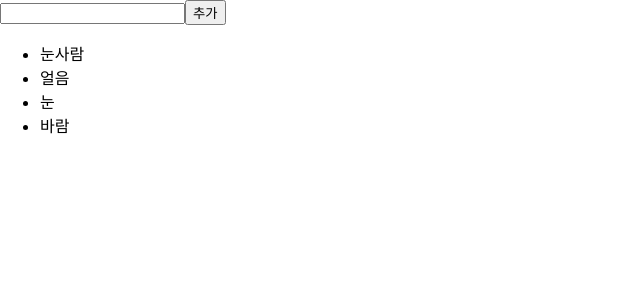
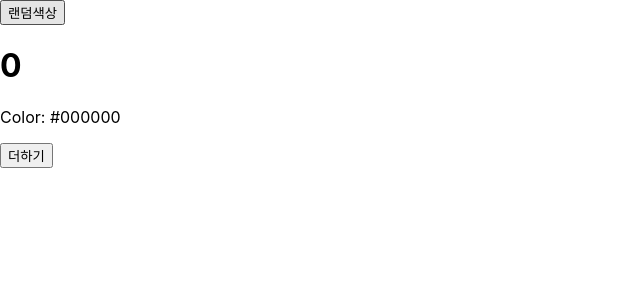
Before and after one commit to ksw0154/my-app, a React (Create React App) app: page / in a window 1280 px wide. Shown: the top 300 px of the page, without its empty margins (0-640 px from the left). Built offline with nearby package versions, Linux system fonts and the light colour scheme.

Commit message:
라이프사이클 메서드 실습

```diff
--- a/src/App.js
+++ b/src/App.js
@@ -1,9 +1,28 @@
 import React, { Component } from "react";
-import IterationSample from "./IterationSample";
+import LifeCycleSample from "./LifeCycleSample";
+
+function getRandomColor() {
+  return "#" + Math.floor(Math.random() * 16777215).toString(16);
+}
 
 class App extends Component {
+  state = {
+    color: "#000000",
+  };
+
+  handleClick = () => {
+    this.setState({
+      color: getRandomColor(),
+    });
+  };
+
   render() {
-    return <IterationSample />;
+    return (
+      <div>
+        <button onClick={this.handleClick}>랜덤색상</button>
+        <LifeCycleSample color={this.state.color} />
+      </div>
+    );
   }
 }
 
--- /dev/null
+++ b/src/LifeCycleSample.js
@@ -0,0 +1,77 @@
+import React, { Component } from "react";
+
+class LifeCycleSample extends Component {
+  state = {
+    number: 0,
+    color: null,
+  };
+
+  myRef = null;
+
+  constructor(props) {
+    super(props);
+    console.log("constructor");
+  }
+
+  static getDerivedStateFromProps(nextProps, prevState) {
+    console.log("getDerivedStateFromProps");
+    if (nextProps.color !== prevState.color) {
+      return { color: nextProps.color };
+    }
+    return null;
+  }
+
+  componentDidMount() {
+    console.log("componentDidMount");
+  }
+
+  shouldComponentUpdate(nextProps, nextState) {
+    console.log("shouldComponentUpdate", nextProps, nextState);
+
+    return nextState.number % 10 !== 4;
+  }
+
+  componentWillUnmount() {
+    console.log("componentWillUnmount");
+  }
+
+  handleClick = () => {
+    this.setState({
+      number: this.state.number + 1,
+    });
+  };
+
+  getSnapshotBeforeUpdate(prevProps, prevState) {
+    console.log("getSnapshotBeforeUpdate");
+    if (prevProps.color !== this.props.color) {
+      return this.myRef.style.color;
+    }
+    return null;
+  }
+
+  componentDidUpdate(prevProps, prevState, snapshot) {
+    console.log("componentDidUpdate", prevProps, prevState);
+    if (snapshot) {
+      console.log("업데이트 직전 색상: ", snapshot);
+    }
+  }
+
+  render() {
+    console.log("render");
+    const style = {
+      color: this.props.color,
+    };
+
+    return (
+      <div>
+        <h1 style={style} ref={(ref) => (this.myRef = ref)}>
+          {this.state.number}
+        </h1>
+        <p>Color: {this.state.color}</p>
+        <button onClick={this.handleClick}>더하기</button>
+      </div>
+    );
+  }
+}
+
+export default LifeCycleSample;
```
